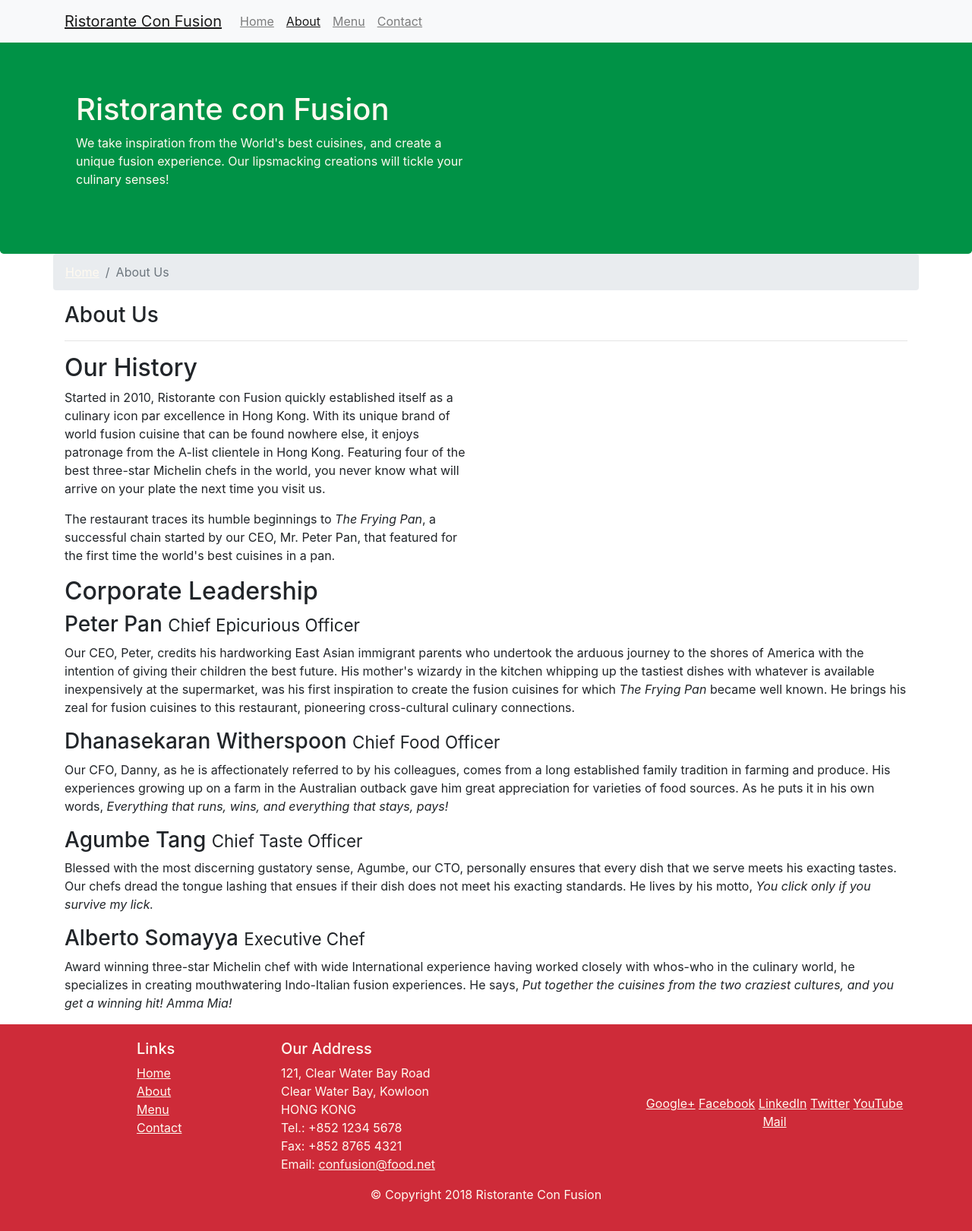
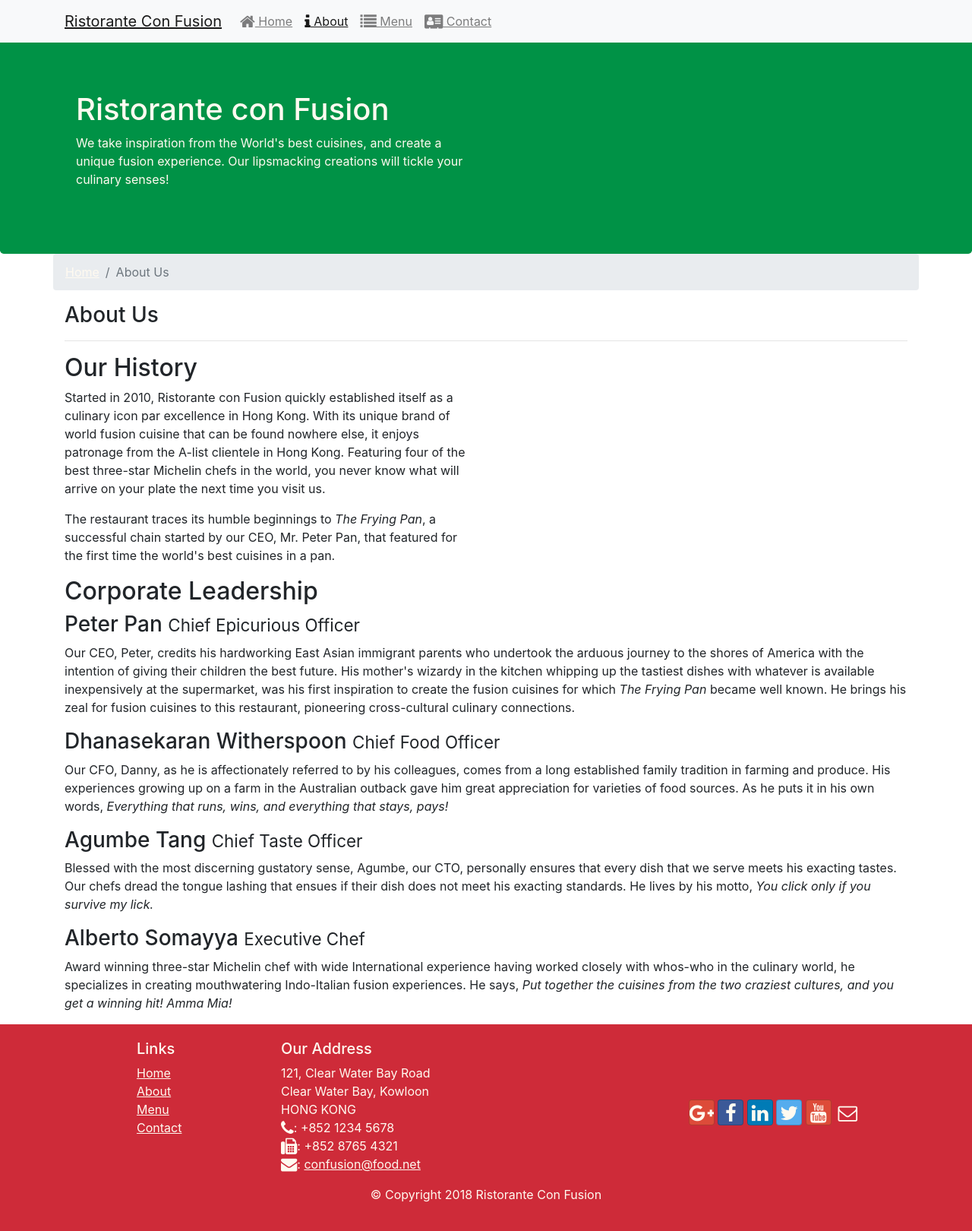
Before and after one commit to atreides326/WebDev, a website: page HW 1/aboutus.html in a window 1280 px wide. Shown: the whole page at 76% size. Drawn offline with nearby package versions, Linux system fonts and the light colour scheme.

Commit message:
font icons

```diff
--- a/HW 1/aboutus.html
+++ b/HW 1/aboutus.html
@@ -9,6 +9,8 @@
 
 <!-- Bootstrap CSS -->
 <link rel="stylesheet" href="node_modules/bootstrap/dist/css/bootstrap.min.css">
+<link rel="stylesheet" href="node_modules/font-awesome/css/font-awesome.min.css">
+<link rel="stylesheet" href="node_modules/bootstrap-social/bootstrap-social.css">
 <link rel="stylesheet" href="css/styles.css">
 
     <title>Ristorante Con Fusion: About Us</title>
@@ -24,10 +26,10 @@
          <a class="navbar-brand" href="#">Ristorante Con Fusion</a>
          <div class="collapse navbar-collapse" id="Navbar">
               <ul class="navbar-nav mr-auto">
-                  <li class="nav-item "><a class="nav-link" href="./index.html">Home</a></li>
-                  <li class="nav-item active"><a class="nav-link" href="./aboutus.html">About</a></li>
-                  <li class="nav-item"><a class="nav-link" href="#">Menu</a></li>
-                  <li class="nav-item"><a class="nav-link" href="#">Contact</a></li>
+                <li class="nav-item"><a class="nav-link" href="./index.html"><span class="fa fa-home fa-lg"></span> Home</a></li>
+                <li class="nav-item active"><a class="nav-link" href="#"><span class="fa fa-info fa-lg"></span> About</a></li>
+                <li class="nav-item"><a class="nav-link" href="#"><span class="fa fa-list fa-lg"></span> Menu</a></li>
+                <li class="nav-item"><a class="nav-link" href="#"><span class="fa fa-address-card fa-lg"></span> Contact</a></li>
               </ul>
         </div>
       </div>
@@ -102,20 +104,22 @@
 		              121, Clear Water Bay Road<br>
 		              Clear Water Bay, Kowloon<br>
 		              HONG KONG<br>
-		              Tel.: +852 1234 5678<br>
-		              Fax: +852 8765 4321<br>
-		              Email: <a href="mailto:confusion@food.net">confusion@food.net</a>
+                  <i class="fa fa-phone fa-lg"></i>: +852 1234 5678<br>
+                  <i class="fa fa-fax fa-lg"></i>: +852 8765 4321<br>
+                  <i class="fa fa-envelope fa-lg"></i>:
+                  <a href="mailto:confusion@food.net">confusion@food.net</a>
 		           </address>
                 </div>
                 <div class="col-12 col-sm-4 align-self-center">
-                    <div class="text-center">
-                        <a href="http://google.com/+">Google+</a>
-                        <a href="http://www.facebook.com/profile.php?id=">Facebook</a>
-                        <a href="http://www.linkedin.com/in/">LinkedIn</a>
-                        <a href="http://twitter.com/">Twitter</a>
-                        <a href="http://youtube.com/">YouTube</a>
-                        <a href="mailto:">Mail</a>
-                    </div>
+                  <div class="text-center">
+                      <a class="btn btn-social-icon btn-google" href="http://google.com/+"><i class="fa fa-google-plus"></i></a>
+                      <a class="btn btn-social-icon btn-facebook" href="http://www.facebook.com/profile.php?id="><i class="fa fa-facebook"></i></a>
+                      <a class="btn btn-social-icon btn-linkedin" href="http://www.linkedin.com/in/"><i class="fa fa-linkedin"></i></a>
+                      <a class="btn btn-social-icon btn-twitter" href="http://twitter.com/"><i class="fa fa-twitter"></i></a>
+                      <a class="btn btn-social-icon btn-google" href="http://youtube.com/"><i class="fa fa-youtube"></i></a>
+                      <a class="btn btn-social-icon" href="mailto:"><i class="fa fa-envelope-o"></i></a>
+                  </div>
+
                 </div>
            </div>
            <div class="row justify-content-center">
--- a/HW 1/package.json
+++ b/HW 1/package.json
@@ -15,6 +15,8 @@
   },
   "dependencies": {
     "bootstrap": "^4.5.0",
+    "bootstrap-social": "^5.1.1",
+    "font-awesome": "^4.7.0",
     "jquery": "^3.3.1",
     "popper.js": "^1.16.0"
   }
```
Also changed, not shown: HW 1/index.html (+20 -16 lines), 1 other file.
